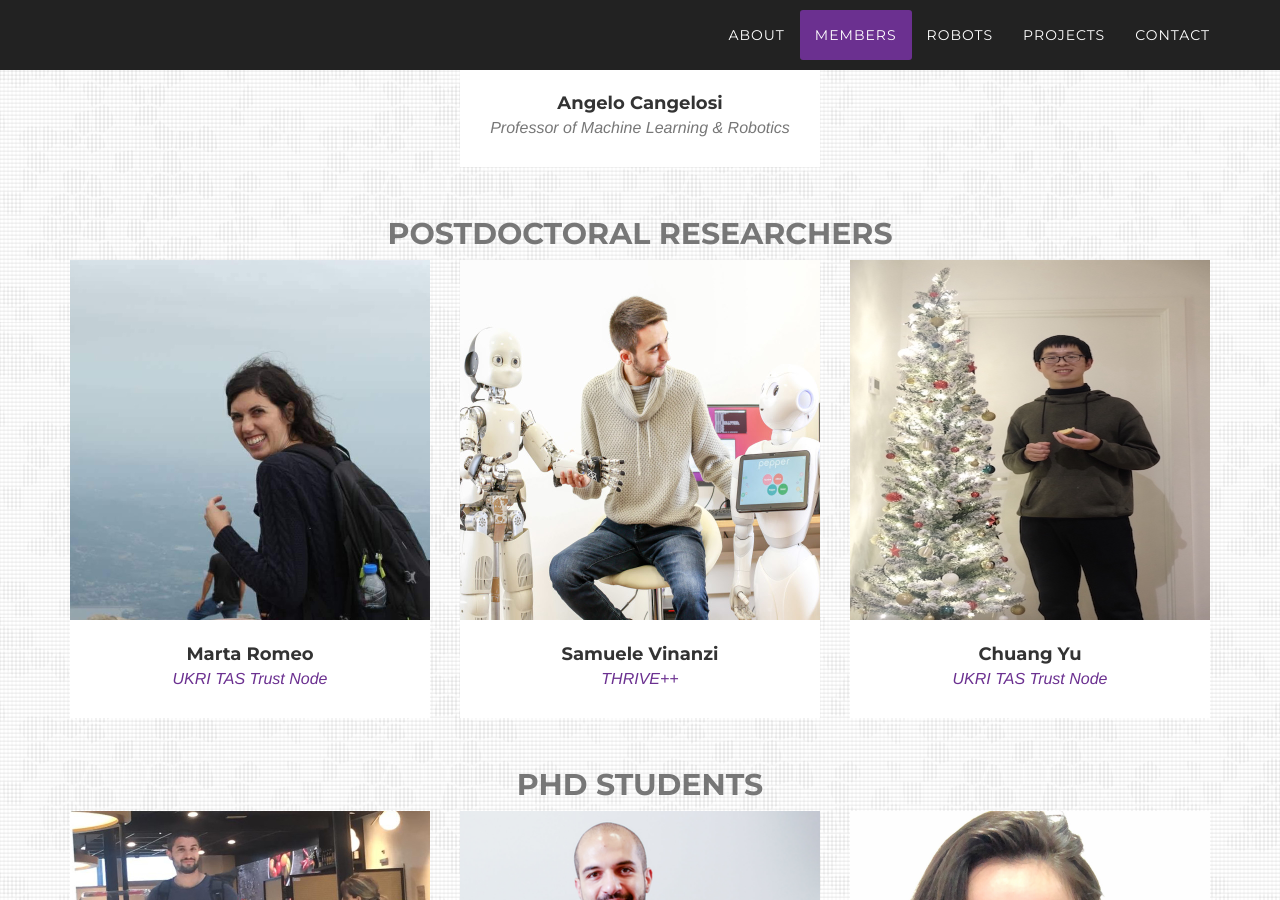
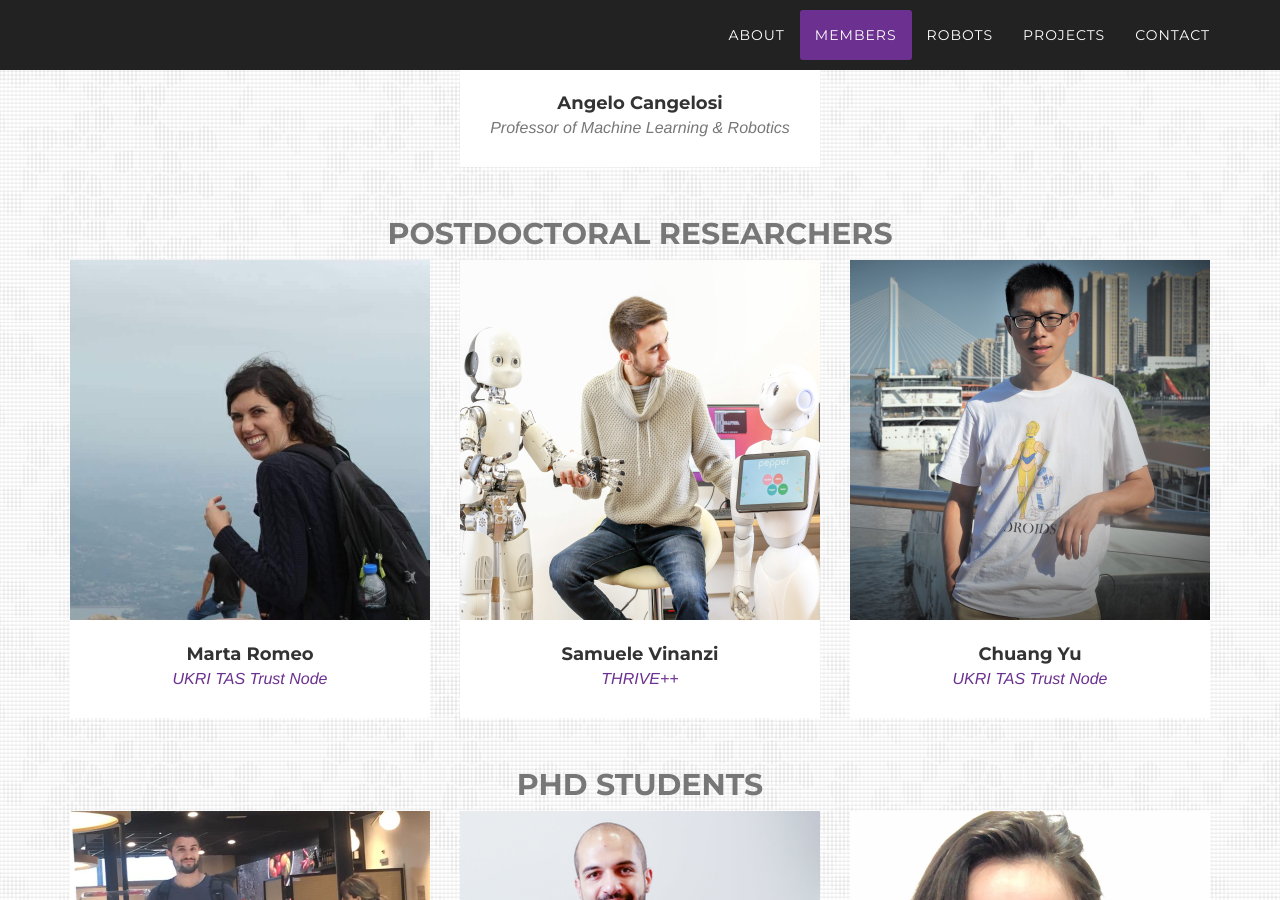
Before and after one commit to corolab/corolab.github.io, a Jekyll site: the page built from README.md, in a window 1280 px wide and 900 px high, scrolled down 1877 px. Built offline with Jekyll 4.4.1, drawn with Linux system fonts in a browser that asks for light colours; some web fonts are replaced; our own code applies the rules of GitHub Pages for plain Markdown files.

Commit message:
Update 2021-09-27-chuang-yu.markdown

```diff
--- a/_members/_postdocs/2021-09-27-chuang-yu.markdown
+++ b/_members/_postdocs/2021-09-27-chuang-yu.markdown
@@ -2,6 +2,6 @@
 type: member
 name: Chuang Yu
 free-text: <a href="#projects">UKRI TAS Trust Node</a>
-picture: ChuangYu.JPG
+picture: ChuangYu.jpg
 website: https://sites.google.com/view/chuangyu-robotics
 ---
```
